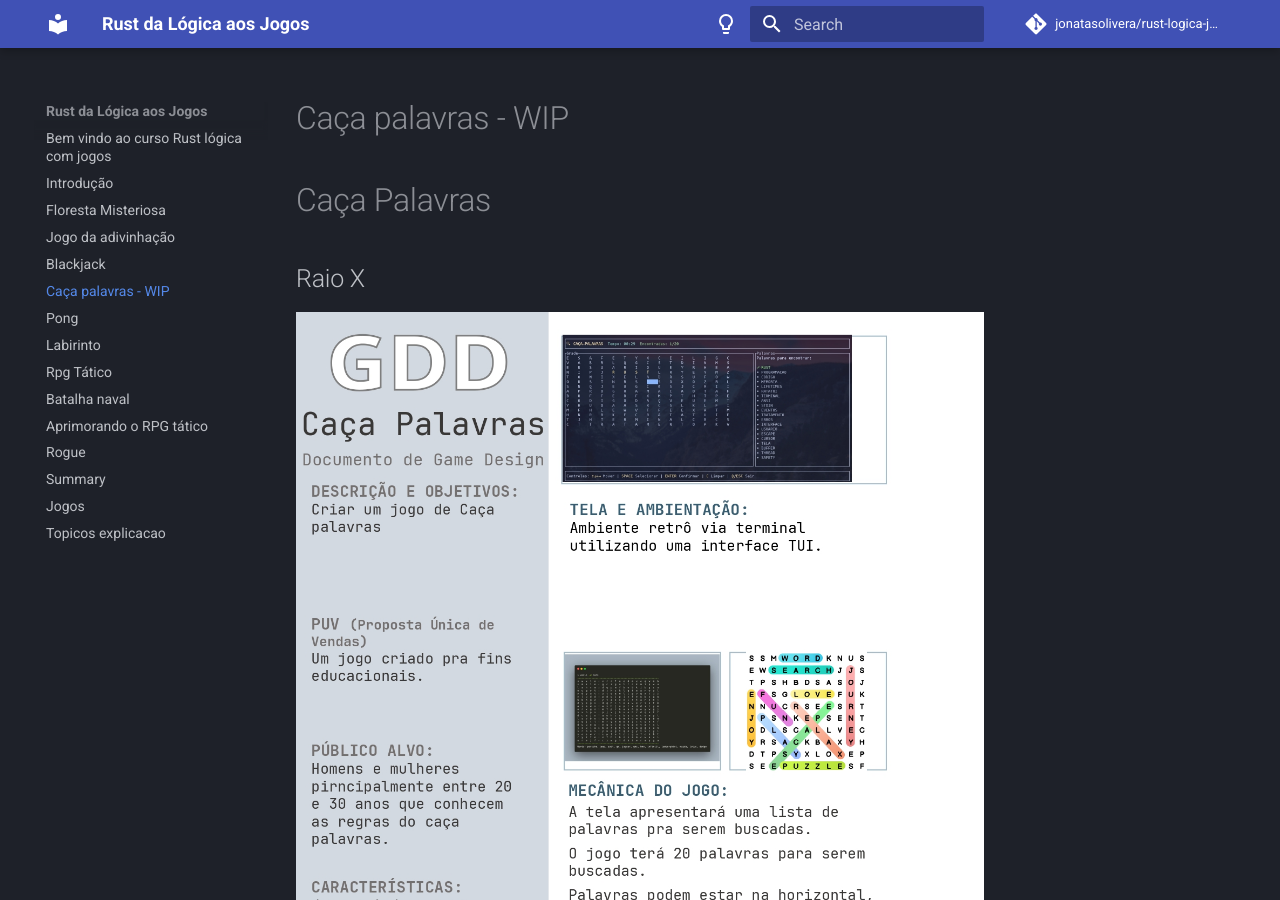
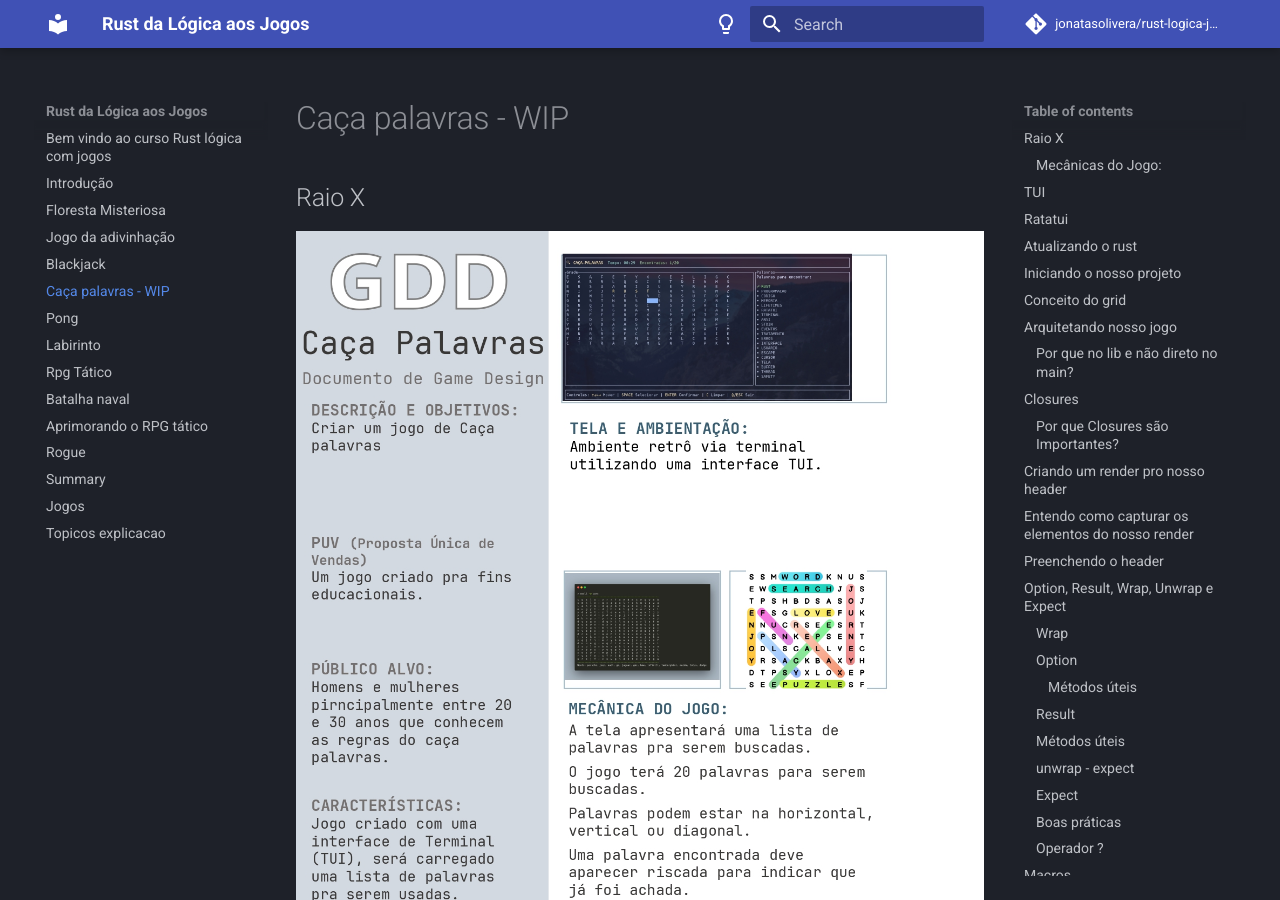
Before and after one commit to jonatasoli/rust-logica-jogos, an MkDocs documentation site: the page built from aulas/1_4_caca_palavras.md, in a window 1280 px wide and 900 px high. Built offline with MkDocs 1.6.1 and Material for MkDocs 9.7.7, drawn with Linux system fonts in a browser that asks for light colours; comment, search, counter and statistics services are not loaded.

Commit message:
remover título duplicado

```diff
--- a/aulas/1_4_caca_palavras.md
+++ b/aulas/1_4_caca_palavras.md
@@ -1,7 +1,4 @@
 # Caça palavras - WIP
-
-
-# Caça Palavras
 
 ## Raio X
 ![](./images/M4/raiox-caca-palavras.jpg)
```
